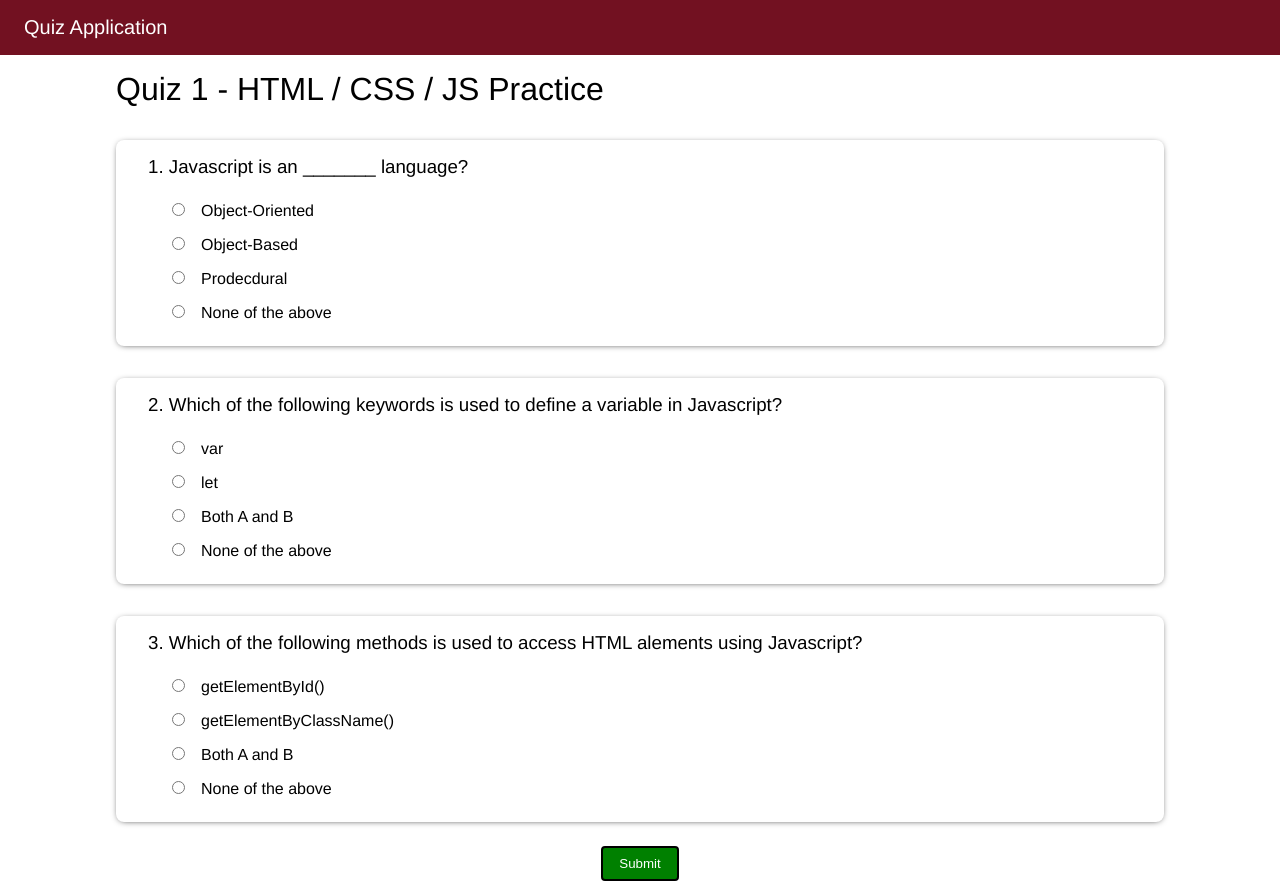
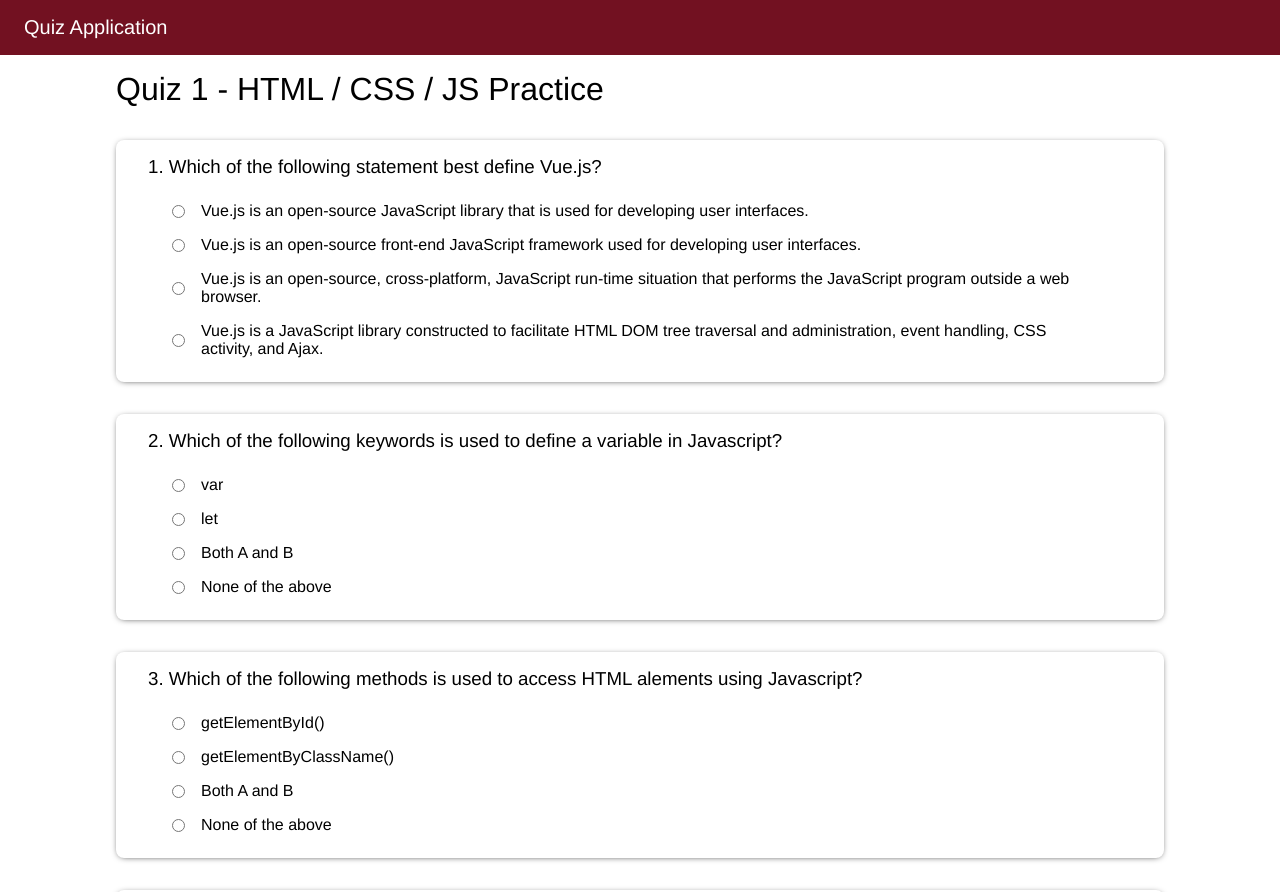
Before and after one commit to UncannyValle/snowjoe-assignment, a Vue app: page / in a window 1280 px wide. Shown: the top 892 px of the page. Built offline with nearby package versions, Linux system fonts and the light colour scheme.

Commit message:
changed some questions and updated input/label -each option is now a flexbox, looks nicer

```diff
--- a/questions.json
+++ b/questions.json
@@ -1,13 +1,13 @@
 [
   {
     "id": 1,
-    "question": "Javascript is an _______ language?",
-    "answer": "a",
+    "question": "Which of the following statement best define Vue.js?",
+    "answer": "b",
     "options": [
-      "Object-Oriented",
-      "Object-Based",
-      "Prodecdural",
-      "None of the above"
+      "Vue.js is an open-source JavaScript library that is used for developing user interfaces.",
+      "Vue.js is an open-source front-end JavaScript framework used for developing user interfaces.",
+      "Vue.js is an open-source, cross-platform, JavaScript run-time situation that performs the JavaScript program outside a web browser.",
+      "Vue.js is a JavaScript library constructed to facilitate HTML DOM tree traversal and administration, event handling, CSS activity, and Ajax."
     ]
   },
   {
@@ -26,5 +26,11 @@
       "Both A and B",
       "None of the above"
     ]
+  },
+  {
+    "id": 4,
+    "question": "Which of the following data binding interpolation is also known as \"Mustache\" syntax?",
+    "answer": "c",
+    "options": ["v-on", "v-model", "{{}}", "[]"]
   }
 ]
--- a/src/components/QuestionCard.vue
+++ b/src/components/QuestionCard.vue
@@ -143,6 +143,8 @@
   .answer {
     padding: 0.5rem;
     border-radius: 0.5rem;
+    display: flex;
+    align-items: center;
   }
 }
 .warning {
```
